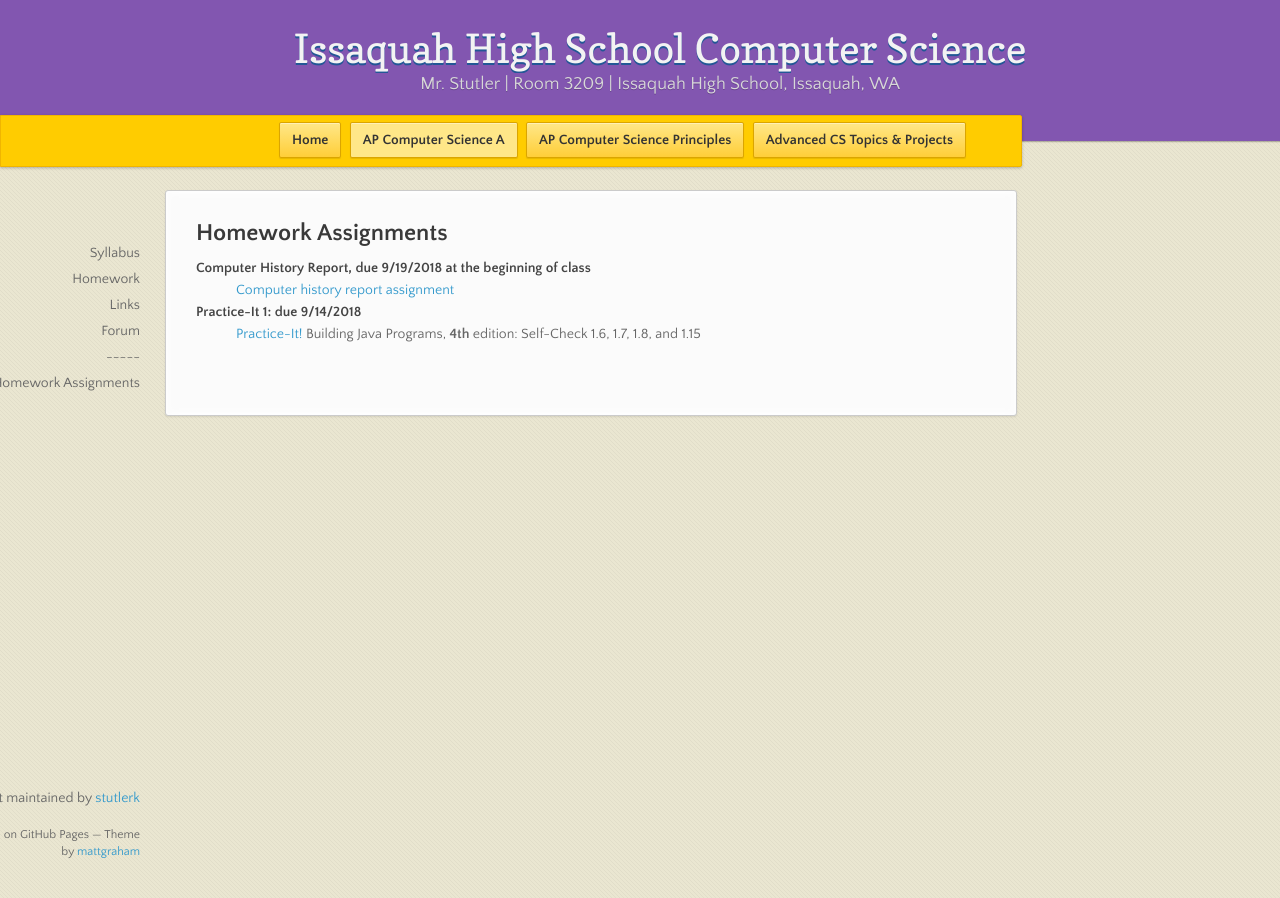
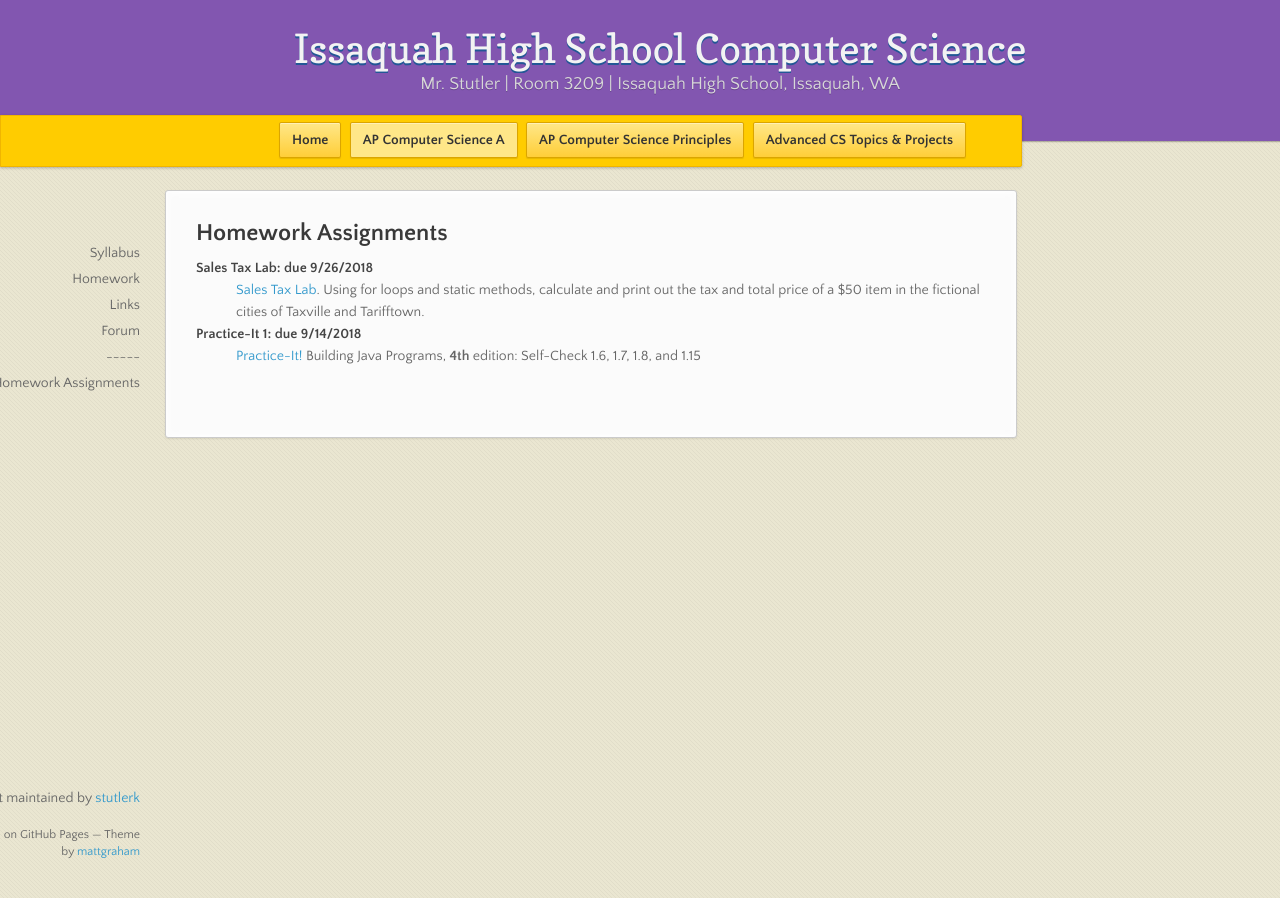
Before and after one commit to stutlerk/ihs-website, a Jekyll site: the page built from _apcsa/homework.html, in a window 1280 px wide. Built offline with Jekyll 4.4.1, drawn with Linux system fonts in a browser that asks for light colours; nearby versions of some CDN libraries.

Commit message:
Update homework.html

```diff
--- a/_apcsa/homework.html
+++ b/_apcsa/homework.html
@@ -6,8 +6,13 @@ layout: course
 <section>
 <h2>Homework Assignments</h2>
   <dl>
+    <dt>Sales Tax Lab: due 9/26/2018</dt>
+    <dd><a href="https://issaquahwednet-my.sharepoint.com/:w:/g/personal/stutlerk_issaquah_wednet_edu/EVzb_TqwEudBhB930R4Mf_EB1RoGLve_AnQ7q7iqN6CTYA?e=roINrk" target="_blank">Sales Tax Lab</a>. Using for loops and static methods, calculate and print out the tax and total price of a $50 item in the fictional cities of Taxville and Tarifftown.</dd>
+
+    <!--
     <dt>Computer History Report, due 9/19/2018 at the beginning of class</dt>
     <dd><a href="https://issaquahwednet-my.sharepoint.com/personal/stutlerk_issaquah_wednet_edu/_layouts/15/guestaccess.aspx?docid=00f746ca063ec4fe89aaef3ed6d400941&authkey=AeHXKIjD7VBW10XG1QzwDCU">Computer history report assignment</a></dd>
+    -->
 
     <dt>Practice-It 1: due 9/14/2018</dt>
     <dd><a href="https://practiceit.cs.washington.edu/" target="_blank">Practice-It!</a> Building Java Programs, <b>4th</b> edition: Self-Check 1.6, 1.7, 1.8, and 1.15</dd>
```
